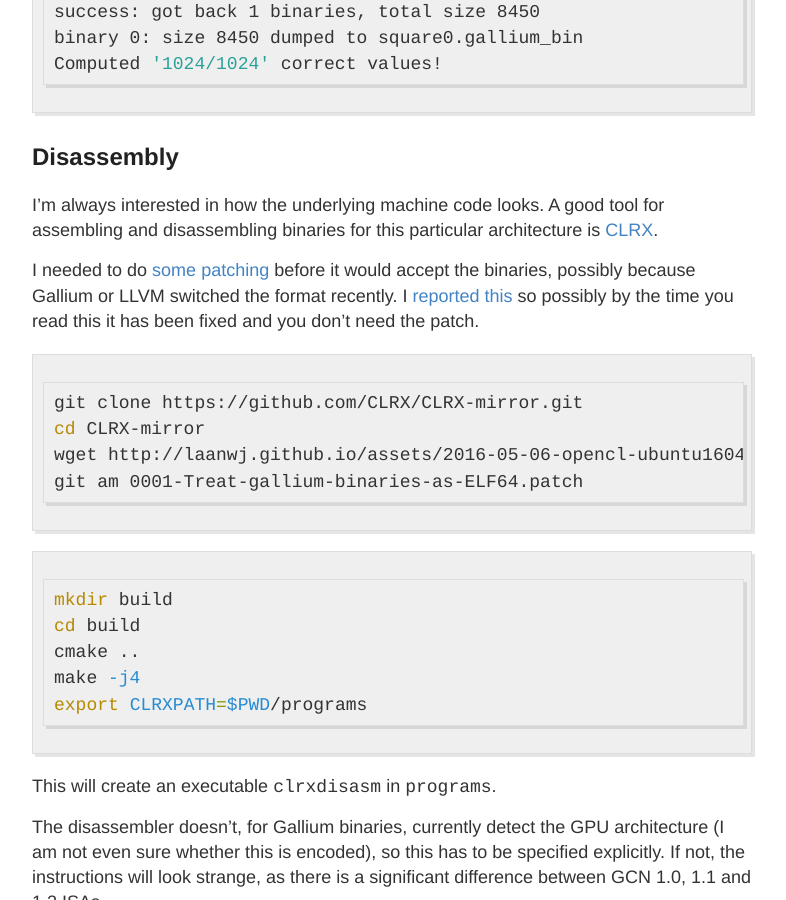
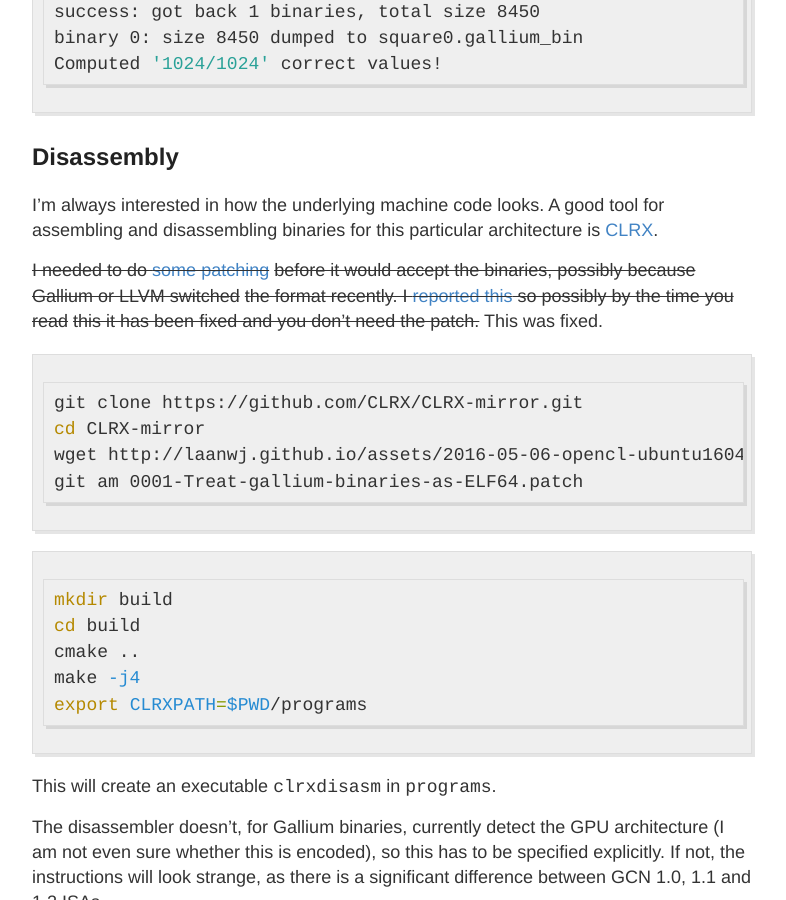
Before and after one commit to laanwj/laanwj.github.io, a Jekyll site: the page built from _posts/2016-05-06-opencl-ubuntu1604.md, in a window 1280 px wide and 900 px high, scrolled down 1944 px. Shown: the whole window, without its empty margins (248-1034 px from the left). Built offline with Jekyll 4.4.1, drawn with Linux system fonts in a browser that asks for light colours.

Commit message:
No need for patching CLRX anymore

````diff
--- a/_posts/2016-05-06-opencl-ubuntu1604.md
+++ b/_posts/2016-05-06-opencl-ubuntu1604.md
@@ -88,10 +88,10 @@ I'm always interested in how the underlying machine code looks.
 A good tool for assembling and disassembling binaries for this particular architecture
 is [CLRX](http://clrx.nativeboinc.org/).
 
-I needed to do [some patching]({{ site.baseurl }}/assets/2016-05-06-opencl-ubuntu1604/0001-Treat-gallium-binaries-as-ELF64.patch)
-before it would accept the binaries, possibly because Gallium or LLVM switched
-the format recently. I [reported this](https://github.com/CLRX/CLRX-mirror/issues/3) so possibly by the time you read
-this it has been fixed and you don't need the patch.
+~~I needed to do [some patching]({{ site.baseurl }}/assets/2016-05-06-opencl-ubuntu1604/0001-Treat-gallium-binaries-as-ELF64.patch)~~
+~~before it would accept the binaries, possibly because Gallium or LLVM switched~~
+~~the format recently. I [reported this](https://github.com/CLRX/CLRX-mirror/issues/3) so possibly by the time you read~~
+~~this it has been fixed and you don't need the patch.~~ This was fixed.
 
 ```bash
 git clone https://github.com/CLRX/CLRX-mirror.git
````
